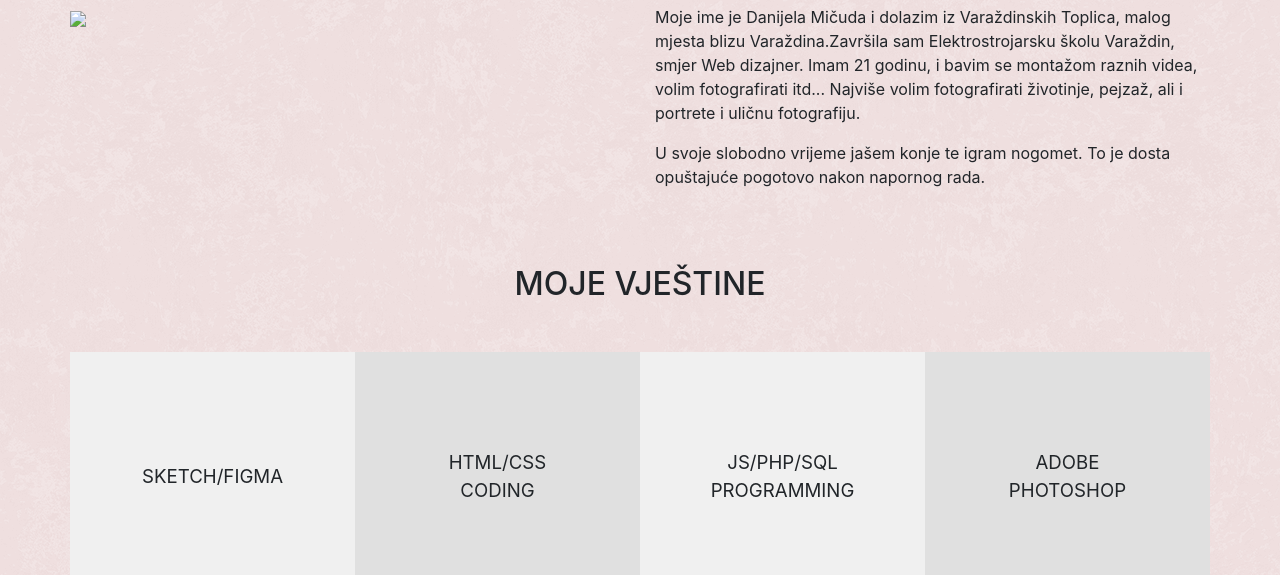
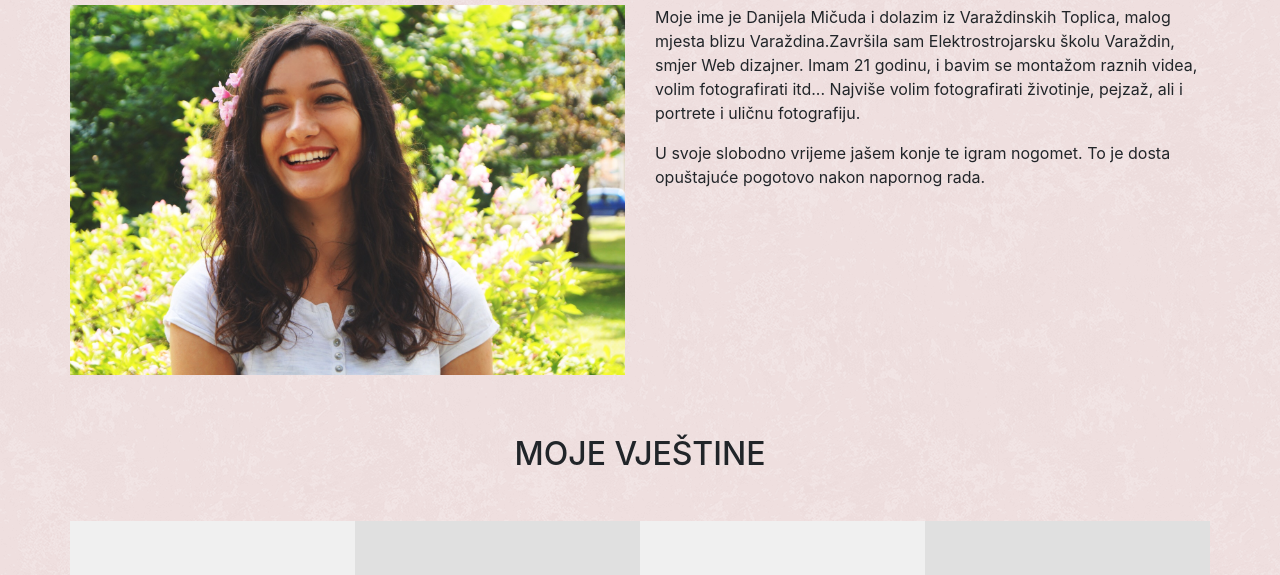
Before and after one commit to DanijelaMicuda/mojweb, a plain HTML site: page o_meni.html in a window 1280 px wide. Shown: the part 686-1261 px from the top of the page. Drawn offline with Linux system fonts and the light colour scheme.

Commit message:
Update o_meni.html

```diff
--- a/o_meni.html
+++ b/o_meni.html
@@ -85,7 +85,7 @@
 				</div>
 				<div class="row">
 					<div class="col-md-6">
-						<img src="slike/o_menii.jpeg" class="img-fluid">
+						<img src="slike/o_menii.jpg" class="img-fluid">
 					</div>
 					<div class="col-md-6">
 						<p>Moje ime je Danijela Mičuda i dolazim iz Varaždinskih Toplica, malog mjesta blizu Varaždina.Završila sam Elektrostrojarsku školu Varaždin, smjer Web dizajner. Imam 21 godinu, i bavim se montažom raznih videa, volim fotografirati itd... Najviše volim fotografirati životinje, pejzaž, ali i portrete i uličnu fotografiju.</p>
```
